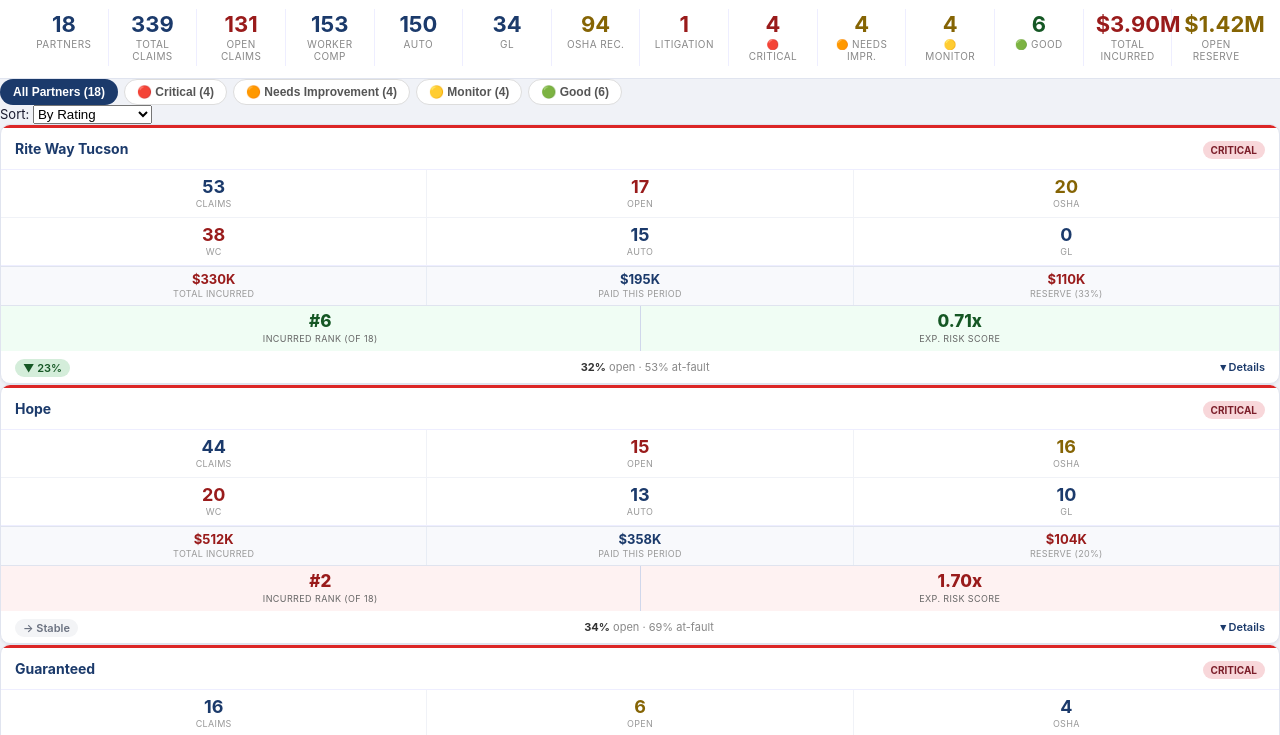
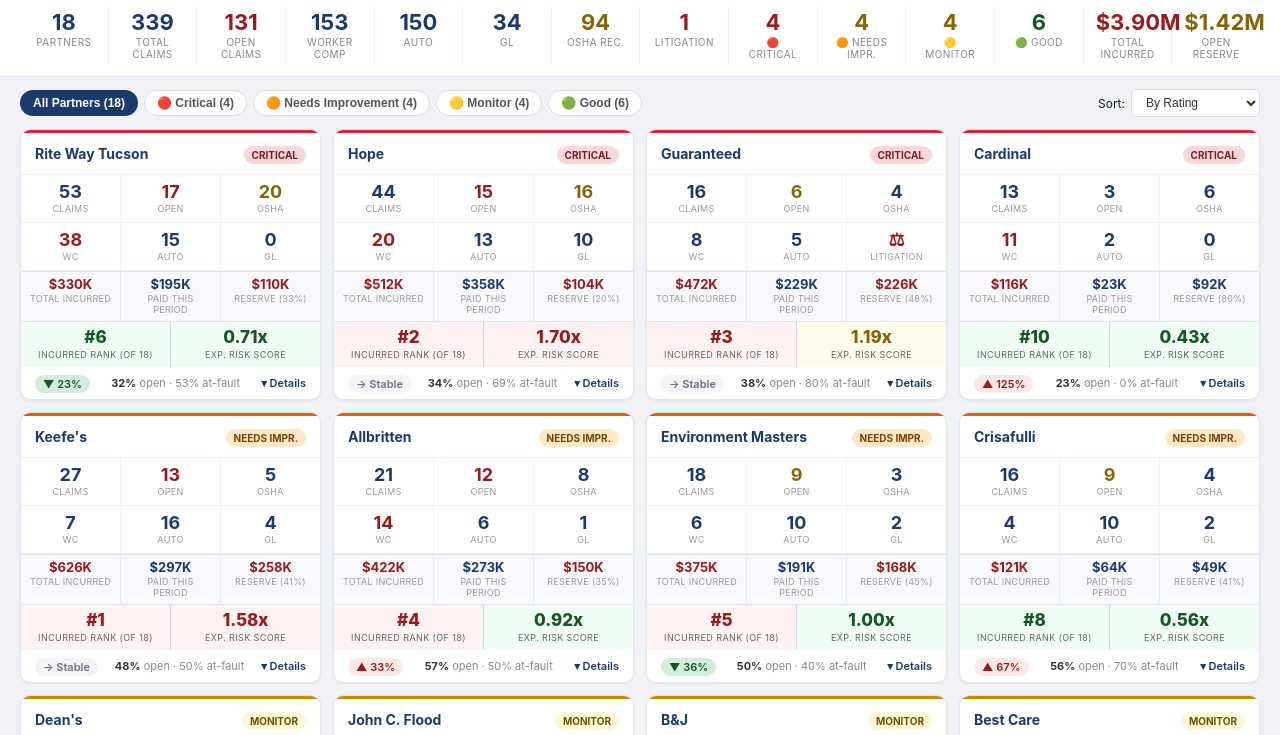
Before and after one commit to Redwood-Tyler/partner-safety-dashboard, a plain HTML site: page index.html in a window 1280 px wide. Shown: the part 74-809 px from the top of the page. Drawn offline with Linux system fonts and the light colour scheme.

Commit message:
fix: correct CSS class selectors and add missing header styles
- Fixed .header → .app-header (matches index.html class)
- Fixed .controls → .controls-bar (matches HTML structure)
- Fixed .grid → .card-grid (matches app.js rendering)
- Added missing header styles for .header-logo, .header-left, .header-title
- Added missing sort-controls label styling
- Added cursor:pointer to clickable elements for better UX
- Removed duplicate styles_1.css reference (line 8 in original index.html)

This resolves all CSS selector mismatches that were preventing proper dashboard styling.

```diff
--- a/styles.css
+++ b/styles.css
@@ -3,7 +3,7 @@
  * Redwood Services · Partner Safety Scorecard Dashboard · FY 2025–26
  */
 
-/* ── Reset & base ─────────────────────────────────────────────────────────── */
+/* ── Reset & base ──────────────────────────────────────────────────────────── */
 :root { color-scheme: light; }
 * { box-sizing: border-box; margin: 0; padding: 0; }
 body {
@@ -13,8 +13,8 @@
   font-size: 13px;
 }
 
-/* ── Header ───────────────────────────────────────────────────────────────── */
-.header {
+/* ── Header ────────────────────────────────────────────────────────────────── */
+.app-header {
   background: #1B3A6B;
   color: white;
   padding: 14px 20px;
@@ -22,10 +22,13 @@
   align-items: center;
   justify-content: space-between;
 }
-.header h1 { font-size: 18px; font-weight: 700; letter-spacing: 0.3px; }
+.app-header h1 { font-size: 18px; font-weight: 700; letter-spacing: 0.3px; }
+.header-logo { font-size: 24px; margin-right: 12px; }
+.header-left { display: flex; align-items: center; }
+.header-title { font-size: 16px; font-weight: 700; }
 .header-sub { font-size: 12px; color: #B8C9E8; margin-top: 2px; }
 .header-right { display: flex; align-items: center; gap: 12px; }
-.last-updated { font-size: 11px; color: #B8C9E8; }
+.header-date { font-size: 11px; color: #B8C9E8; }
 
 /* ── Portfolio summary bar ────────────────────────────────────────────────── */
 .portfolio-bar {
@@ -51,7 +54,7 @@
 .pstat-label { font-size: 10px; color: #888; text-transform: uppercase; letter-spacing: 0.4px; margin-top: 3px; }
 
 /* ── Filter & sort controls ───────────────────────────────────────────────── */
-.controls {
+.controls-bar {
   padding: 12px 20px;
   display: flex;
   align-items: center;
@@ -77,8 +80,16 @@
 .ftab[data-filter="NEEDS IMPROVEMENT"].active{ background: #C05621; }
 .ftab[data-filter="MONITOR"].active          { background: #856404; }
 .ftab[data-filter="GOOD"].active             { background: #155724; }
-.sort-select {
+.sort-controls {
   margin-left: auto;
+}
+.sort-controls label {
+  font-size: 12px;
+  display: flex;
+  align-items: center;
+  gap: 6px;
+}
+.sort-controls select {
   padding: 5px 10px;
   border: 1px solid #ddd;
   border-radius: 5px;
@@ -89,7 +100,7 @@
 }
 
 /* ── Partner card grid ────────────────────────────────────────────────────── */
-.grid {
+.card-grid {
   display: grid;
   grid-template-columns: repeat(auto-fill, minmax(260px, 1fr));
   gap: 12px;
@@ -107,7 +118,7 @@
 .card:hover { box-shadow: 0 4px 12px rgba(27,58,107,0.12); transform: translateY(-1px); }
 
 /* Card header */
-.card-header { padding: 12px 14px 10px; display: flex; align-items: flex-start; justify-content: space-between; }
+.card-header { padding: 12px 14px 10px; display: flex; align-items: flex-start; justify-content: space-between; cursor: pointer; }
 .card-name { font-size: 14px; font-weight: 700; color: #1B3A6B; flex: 1; }
 
 /* Rating badges */
@@ -140,7 +151,7 @@
 .stat-label { font-size: 9px; color: #999; text-transform: uppercase; letter-spacing: 0.3px; margin-top: 2px; }
 
 /* Card footer */
-.card-footer { padding: 8px 14px; display: flex; align-items: center; justify-content: space-between; }
+.card-footer { padding: 8px 14px; display: flex; align-items: center; justify-content: space-between; cursor: pointer; }
 .trend-pill { font-size: 11px; font-weight: 600; padding: 2px 8px; border-radius: 10px; }
 .trend-up   { background: #FDE8E8; color: #991b1b; }
 .trend-down { background: #D4EDDA; color: #155724; }
@@ -253,3 +264,9 @@
   color: #92400e;
   text-align: center;
 }
+
+/* ── Main content wrapper ─────────────────────────────────────────────────── */
+main {
+  margin: 0;
+  padding: 0;
+}
```
